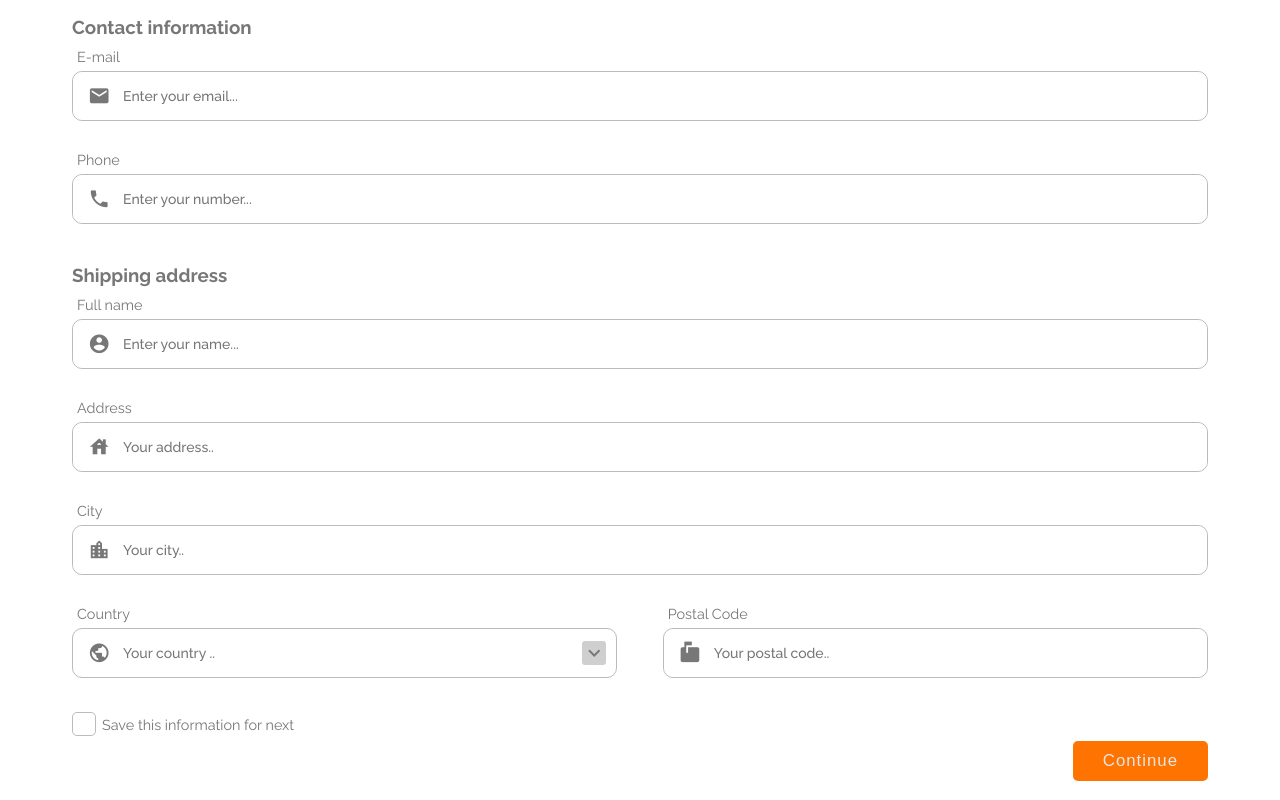
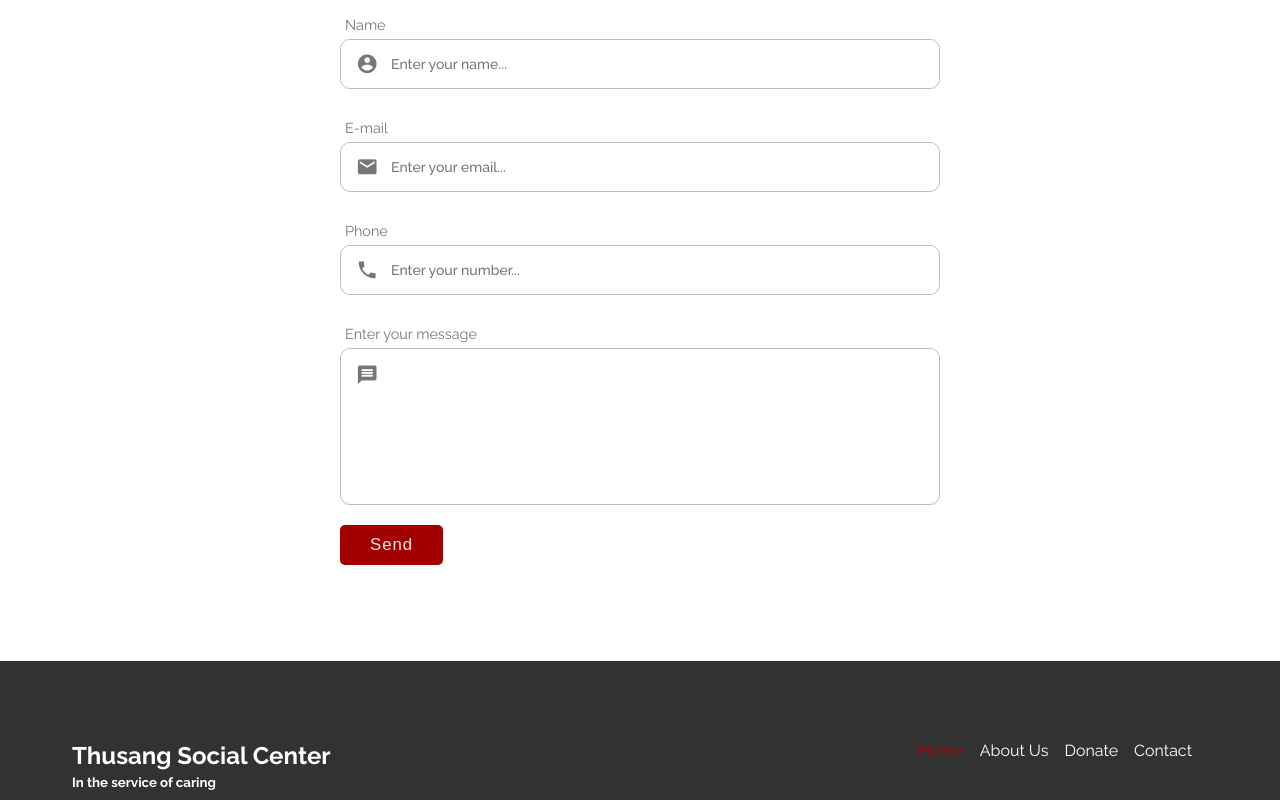
Before and after one commit to Spha88/thusang, a React (Create React App) app: page / in a window 1280 px wide. Shown: the part 3080-3880 px from the top of the page. Built offline with nearby package versions, Linux system fonts and the light colour scheme.

Commit message:
Complete contact client side validation

```diff
--- a/src/components/ContactUs/ContactForm/ContactForm.js
+++ b/src/components/ContactUs/ContactForm/ContactForm.js
@@ -17,8 +17,24 @@ const ContactForm = () => {
     };
     return (
         <form className={classes.Form} onSubmit={handleSubmit(onSubmit)}>
-            <h3>Contact information</h3>
 
+            {/** Name */}
+            <div className={classes.FormGroup}>
+                <label htmlFor="fullName">Name</label>
+                <div className={`${classes.InputContainer} ${errors.fullName && classes.InputContainerError}`}>
+                    <i className="material-icons">account_circle</i>
+                    <input name="fullName" type="text" placeholder="Enter your name..."
+                        ref={register({
+                            required: { value: true, message: 'Name is required.' },
+                            minLength: { value: 2, message: 'Name too short.' },
+                            maxLength: { value: 60, message: 'Your name is too long.' },
+                            validate: value => validator.isAlpha(value.replace(/\s/g, '')) || 'Invalid characters, only alphabets allowed',
+                        })} />
+                </div>
+                <span className={classes.Error}> {errors?.fullName?.message}</span>
+            </div>
+
+            {/** Email */}
             <div className={classes.FormGroup}>
                 <label htmlFor="email">E-mail</label>
                 <div className={`${classes.InputContainer} ${errors.email ? classes.InputContainerError : ''}`}>
@@ -32,6 +48,7 @@ const ContactForm = () => {
                 <span className={classes.Error}> {errors?.email?.message} </span>
             </div>
 
+            {/** Phone number */}
             <div className={classes.FormGroup}>
                 <label htmlFor="phone">Phone</label>
                 <div className={`${classes.InputContainer} ${errors.phone && classes.InputContainerError}`}>
@@ -48,95 +65,23 @@ const ContactForm = () => {
                 <span className={classes.Error}> {errors?.phone?.message} </span>
             </div>
 
-            <h3 className={classes.ShippingHeading}>Shipping address</h3>
-
+            {/** Message */}
             <div className={classes.FormGroup}>
-                <label htmlFor="fullName">Full name</label>
-                <div className={`${classes.InputContainer} ${errors.fullName && classes.InputContainerError}`}>
-                    <i className="material-icons">account_circle</i>
-                    <input name="fullName" type="text" placeholder="Enter your name..."
+                <label htmlFor="message">Enter your message</label>
+                <div className={`${classes.InputContainer} ${errors.message && classes.InputContainerError}`}>
+                    <i className={`material-icons ${classes.inTextArea}`}>message</i>
+                    <textarea name="message" cols="30" rows="5"
                         ref={register({
-                            required: { value: true, message: 'Name is required.' },
-                            minLength: { value: 2, message: 'Name too short.' },
-                            maxLength: { value: 60, message: 'Your name is too long.' },
-                            validate: value => validator.isAlpha(value.replace(/\s/g, '')) || 'Invalid characters, only alphabets allowed',
-                        })} />
+                            required: { value: true, message: 'Message is required.' },
+                            minLength: { value: 2, message: 'Message too short.' },
+                            maxLength: { value: 1000, message: 'Your name is too long.' },
+                        })}></textarea>
                 </div>
-                <span className={classes.Error}> {errors?.fullName?.message}</span>
+                <span className={classes.Error}> {errors?.message?.message} </span>
             </div>
 
-            <div className={classes.FormGroup}>
-                <label htmlFor="address">Address</label>
-                <div className={`${classes.InputContainer} ${errors.address && classes.InputContainerError}`}>
-                    <i className="material-icons">house</i>
-                    <input name="address" type="text" placeholder="Your address.."
-                        ref={register({
-                            required: { value: true, message: 'Address is required.' },
-                            minLength: { value: 2, message: 'Address too short.' },
-                            maxLength: { value: 60, message: 'Your Address is too long.' },
-                            validate: address => validator.isAlphanumeric(address.replace(/\s/g, '')) || 'Invalid characters.',
-                        })} />
-                </div>
-                <span className={classes.Error}> {errors?.address?.message}</span>
-            </div>
-
-            <div className={classes.FormGroup}>
-                <label htmlFor="city">City</label>
-                <div className={`${classes.InputContainer} ${errors.city && classes.InputContainerError}`}>
-                    <i className="material-icons">location_city</i>
-                    <input name="city" type="text" placeholder="Your city.."
-                        ref={register({
-                            required: { value: true, message: 'City is required.' },
-                            minLength: { value: 2, message: 'City too short.' },
-                            maxLength: { value: 60, message: 'Your City is too long.' },
-                            validate: city => validator.isAlpha(city.replace(/\s/g, '')) || 'Invalid characters.',
-                        })} />
-                </div>
-                <span className={classes.Error}> {errors?.city?.message}</span>
-            </div>
-
-            <div className={classes.TwoFormGroups}>
-                <div className={classes.FormGroup}>
-                    <label htmlFor="country">Country</label>
-                    <div className={`${classes.InputContainer} ${errors.country && classes.InputContainerError}`}>
-                        <i className="material-icons">public</i>
-                        <span className={classes.SelectDropdown}><i className="material-icons" id="dropdown">expand_more</i></span>
-                        <select name="country" ref={register({
-                            required: { value: true, message: 'Select your country' },
-                            minLength: { value: 1, message: 'Select your country' },
-                            validate: city => validator.isAlpha(city.replace(/\s/g, '')) || 'Invalid characters.',
-                        })}>
-                            <option value="">Your country ..</option>
-                            <option value="South Africa">South Africa</option>
-                            <option value="United Kingdom">United Kingdom</option>
-                            <option value="Canada">Canada</option>
-                        </select>
-                    </div>
-                    <span className={classes.Error}>{errors?.country?.message}</span>
-                </div>
-                <div className={classes.FormGroup}>
-                    <label htmlFor="postalCode">Postal Code</label>
-                    <div className={`${classes.InputContainer} ${errors.postalCode && classes.InputContainerError}`}>
-                        <i className="material-icons">markunread_mailbox</i>
-                        <input name="postalCode" type="text" placeholder="Your postal code.."
-                            ref={register({
-                                required: { value: true, message: 'Postal code is required.' },
-                                minLength: { value: 4, message: 'Postal code too short.' },
-                                maxLength: { value: 5, message: 'Your Postal code is too long.' },
-                                validate: postalCode => validator.isNumeric(postalCode) || 'Must be a number.',
-                            })} />
-                    </div>
-                    <span className={classes.Error}> {errors?.postalCode?.message} </span>
-                </div>
-
-            </div>
-            <div className={classes.FormGroup + ' ' + classes.CheckBox}>
-                <input type="checkbox" name="save" id="postalCode" ref={register} />
-                <span className={classes.CustomCheckbox}></span>
-                <label htmlFor="save">Save this information for next</label>
-            </div>
             <footer>
-                <input type="submit" value="Continue" />
+                <button>Send</button>
             </footer>
             <Modal open={openModal} close={close} />
         </form >
--- a/src/components/ContactUs/ContactForm/ContactForm.module.scss
+++ b/src/components/ContactUs/ContactForm/ContactForm.module.scss
@@ -1,6 +1,8 @@
 @import '../../../assets/styles/mixins.scss';
 .Form {
     width: 100%;
+    max-width: 600px;
+    margin: 0 auto;
     color: $theme-text-color;
     h3 {
         margin: 0 0 5px 0;
@@ -21,7 +23,7 @@
             border-radius: 10px;
             border: 1px solid $theme-border-color;
             &.InputContainerError {
-                border: 1px solid $theme-highlight-color;
+                border: 1px solid $theme-red;
             }
             i {
                 position: absolute;
@@ -29,12 +31,16 @@
                 left: 15px;
                 transform: translateY(-50%);
                 font-size: 1.4em;
-                @include media($mobile) {
+                @include media($bp-mobile) {
                     left: 8px;
                     font-size: 1.3em;
                 }
+                &.inTextArea{
+                    top: 10%;
+                    transform: translate(0%);
+                }
             }
-            input:not([type=checkbox]), select {
+            input:not([type=checkbox]), textarea {
                 width: 100%;
                 padding: 16px 18px 16px 50px;
                 border-radius: 10px;
@@ -43,9 +49,13 @@
                 font-size: 14px;
                 font-weight: 500;
                 font-family: inherit;
-                @include media($mobile) {
+                resize: none;
+                @include media($bp-mobile) {
                     padding-left: 40px;
                 }
+            }
+            textarea {
+                line-height: 170%;
             }
         }
         .Error {
@@ -55,129 +65,21 @@
             justify-content: flex-end;
             align-items: flex-end;
             font-size: .9em;
-            color: $theme-highlight-color;
+            color: $theme-red;
         }
 
     }
-    .TwoFormGroups {
-        margin-top: 10px;
-        display: flex;
-        justify-content: space-between;
-            .FormGroup {
-                width: 48%;
-                margin: 0;
-                .InputContainer {
-                    position: relative;
-                    .SelectDropdown {
-                        position: absolute;
-                        display: flex;
-                        justify-content: center;
-                        align-items: center;
-                        right: 10px;
-                        top: 50%;
-                        transform: translateY(-50%);
-                        z-index: -1;
-                        background: rgb(207, 207, 207);
-                        border-radius: 3px;
-                        i {
-                            position: relative !important;
-                            font-size: 1.5em;
-                            left: 0;
-                            top: 12px;
-                            @include media($mobile) {
-                                top: 9px;
-                                font-size: 1.3em;
-                            }
-                        }
-                    }
-                    select {
-                        color: $theme-text-color;
-                        background: transparent;
-                        -webkit-appearance: none;
-                        -moz-appearance:none; /* Firefox */
-                        -webkit-appearance:none; /* Safari and Chrome */
-                        overflow-x: hidden;
-                        cursor: pointer;
-                    }
-                }
-            }
-    }
-    .CheckBox {
-        padding: 8px 0;
-        display: flex;
-        align-items: center;
-        position: relative;
-        input[type=checkbox] {
-            cursor: pointer;
-            position: absolute;
-            opacity: 0;
-            &:checked {
-                & + .CustomCheckbox {
-                    background: $theme-border-color;
-                    &:after {
-                        -webkit-transform: rotate(45deg) scale(1);
-                        -ms-transform: rotate(45deg) scale(1);
-                        transform: rotate(45deg) scale(1);
-                        opacity: 1;
-                        left: 8px;
-                        top: 2px;
-                        width: 6px;
-                        height: 12px;
-                        border-color: #000;
-                        border-width: 0 2px 2px 0;
-                        border-radius: 0;
-                    }
-                }
-            }
-        }
-        .CustomCheckbox {
-            display: block;
-            position: absolute;
-            left: 0;
-            top: 50%;
-            transform: translateY(-50%);
-            height: 24px;
-            width: 24px;
-            background-color: transparent;
-            border: 1px solid $theme-border-color;
-            border-radius: 5px;
-            z-index: -1;
-            cursor: pointer;
-            &:after {
-                position: absolute;
-                content: "";
-                left: 12px;
-                top: 12px;
-                height: 0px;
-                width: 0px;
-                border-radius: 5px;
-                border: solid $theme-border-color;
-                border-width: 0 3px 3px 0;
-                -webkit-transform: rotate(0deg) scale(0);
-                -ms-transform: rotate(0deg) scale(0);
-                transform: rotate() scale(0);
-                opacity: 0;
-            }
-            input[type=checkbox]:checked~& {
-                background-color: $theme-border-color;
-            }
-        }
-        label {
-            display: inline;
-            margin: 0 0 0 30px;
-        }
 
-    }
     footer {
-        text-align: right;
-        input[type=submit] {
+        text-align: left;
+        button {
             padding: 10px 30px;
             letter-spacing: 1px;
             font-size: 1.05em;
             border-radius: 5px;
             border: none;
             color: $theme-white-color;
-            background: $theme-highlight-color;
+            background: $theme-red;
             cursor: pointer;
         }
     }
```
